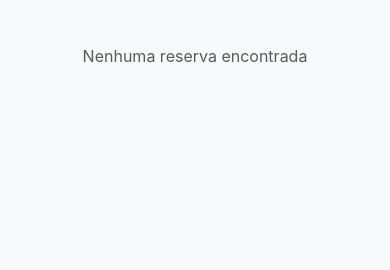
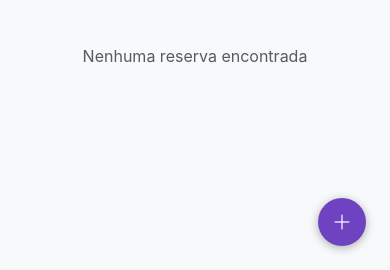
Before and after one commit to maxsbot/gestao-hospede, a Django app: page / in a window 390 px wide. Shown: the part 574-844 px from the top of the page. Run offline with Django 5.2, Linux system fonts and the light colour scheme; the visitor is signed in with stand-in values (Sample User, id 1); data that the repository does not hold is empty.

Commit message:
feat: adiciona botão flutuante (FAB) para criar reservas
- Implementa FAB no canto inferior direito
- Adiciona animações e efeitos visuais
- Cria estrutura inicial da view de criação
- Ajusta responsividade do botão para mobile

```diff
--- a/apps/hospedes/urls.py
+++ b/apps/hospedes/urls.py
@@ -7,4 +7,5 @@ urlpatterns = [
     # URLs serão implementadas posteriormente
     path('', views.DashboardView.as_view(), name='dashboard'),
     path('importar-csv/', views.ImportarCSVAirbnbView.as_view(), name='importar_csv'),
+    path('reservas/criar/', views.CriarReservaView.as_view(), name='criar_reserva'),
 ]
--- a/apps/hospedes/views.py
+++ b/apps/hospedes/views.py
@@ -110,3 +110,12 @@ class ImportarCSVAirbnbView(LoginRequiredMixin, View):
             messages.error(request, erro)
 
         return redirect('importar_csv')
+
+
+class CriarReservaView(LoginRequiredMixin, TemplateView):
+    template_name = 'hospedes/criar_reserva.html'
+    login_url = reverse_lazy('auth:login')
+
+    def get_context_data(self, **kwargs):
+        context = super().get_context_data(**kwargs)
+        return context
--- a/static/css/hospedes/dashboard.css
+++ b/static/css/hospedes/dashboard.css
@@ -130,6 +130,36 @@ body {
     font-weight: 500;
 }
 
+/* Floating Action Button */
+.fab-button {
+    position: fixed;
+    bottom: 2rem;
+    right: 2rem;
+    width: 56px;
+    height: 56px;
+    border-radius: 50%;
+    background-color: var(--purple-primary);
+    color: white;
+    display: flex;
+    align-items: center;
+    justify-content: center;
+    box-shadow: 0 2px 10px rgba(0,0,0,0.3);
+    transition: all 0.3s ease;
+    z-index: 1000;
+}
+
+.fab-button:hover {
+    transform: scale(1.1);
+    background-color: var(--purple-dark);
+    color: white;
+    text-decoration: none;
+    box-shadow: 0 4px 15px rgba(0,0,0,0.4);
+}
+
+.fab-button i {
+    font-size: 24px;
+}
+
 /* Responsividade */
 @media (max-width: 767.98px) {
     .card {
@@ -204,6 +234,17 @@ body {
         font-size: 0.875rem;
         padding: 0.5rem 0.75rem;
     }
+
+    .fab-button {
+        bottom: 1.5rem;
+        right: 1.5rem;
+        width: 48px;
+        height: 48px;
+    }
+
+    .fab-button i {
+        font-size: 20px;
+    }
 }
 
 @media (max-width: 768px) {
--- a/templates/hospedes/dashboard.html
+++ b/templates/hospedes/dashboard.html
@@ -254,6 +254,11 @@
             </div>
         </div>
     </main>
+
+    <!-- Floating Action Button -->
+    <a href="{% url 'hospedes:criar_reserva' %}" class="fab-button" title="Nova Reserva">
+        <i class="bi bi-plus-lg"></i>
+    </a>
 </div>
 {% endblock %}
 
```
